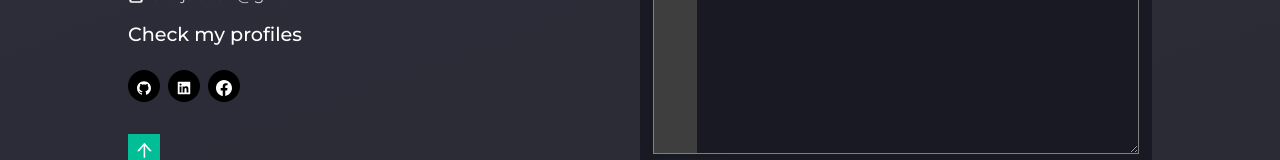
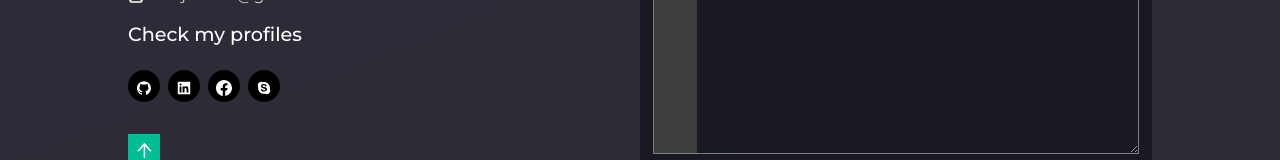
Before and after one commit to Shuja-Siddiqui/DevPortfolio, a React (Create React App) app: page / in a window 1280 px wide. Shown: the part 3005-3165 px from the top of the page. Built offline with nearby package versions, Linux system fonts and the light colour scheme; the HTML template or start-up script is replaced by a standard one.

Commit message:
make footer dynamic/ add footerdata in array

```diff
--- a/public/index.html
+++ b/public/index.html
@@ -9,7 +9,7 @@
       name="description"
       content="Web site created using create-react-app"
     />
-    <link rel="apple-touch-icon" href="%PUBLIC_URL%/logo192.png" />
+    <link rel="apple-touch-icon" href="../src/assets/img/logo.png" />
     <!-- react-slick css links  -->
     <link
     rel="stylesheet"
--- a/src/components/Banner/array.jsx
+++ b/src/components/Banner/array.jsx
@@ -1,5 +1,5 @@
 
-import { AiFillGithub, AiFillLinkedin,AiOutlineInstagram } from "react-icons/ai";
+import { AiFillGithub, AiFillLinkedin,AiOutlineInstagram,AiFillSkype } from "react-icons/ai";
 import { FaLinkedinIn, FaGithub } from "react-icons/fa";
 import { MdDesignServices } from "react-icons/md";
 import { FiCodesandbox } from "react-icons/fi";
@@ -61,4 +61,5 @@ export const footerData ={
         github: <AiFillGithub />,
         linkedin: <AiFillLinkedin />,
         facebook: <BsFacebook />,
+        skype: <AiFillSkype/>,
     };
--- a/src/components/Footer/Footer.jsx
+++ b/src/components/Footer/Footer.jsx
@@ -76,6 +76,13 @@ const Footer = () => {
               <span>
                 <a href="/">
                   {footerData.facebook}
+                </a>
+              </span>
+            </Zoom>
+            <Zoom>
+              <span>
+                <a href="/">
+                  {footerData.skype}
                 </a>
               </span>
             </Zoom>
```
